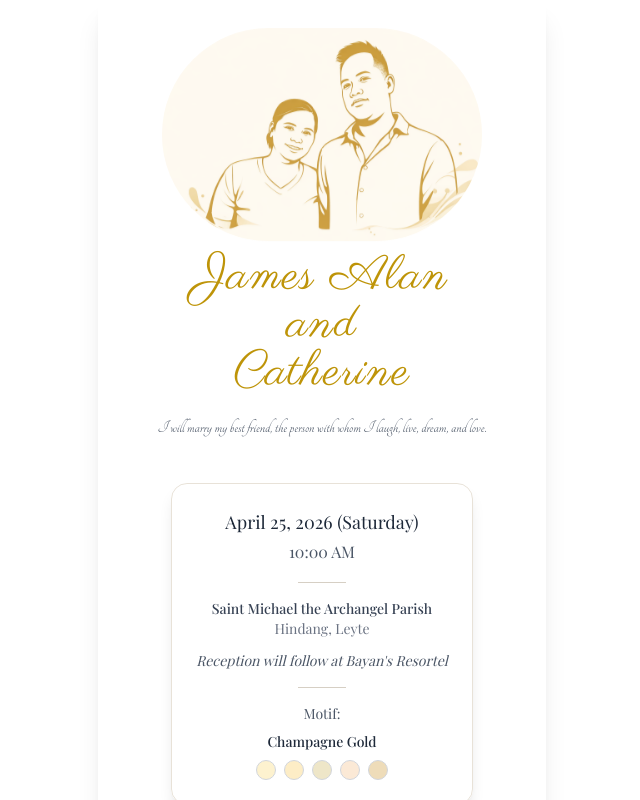
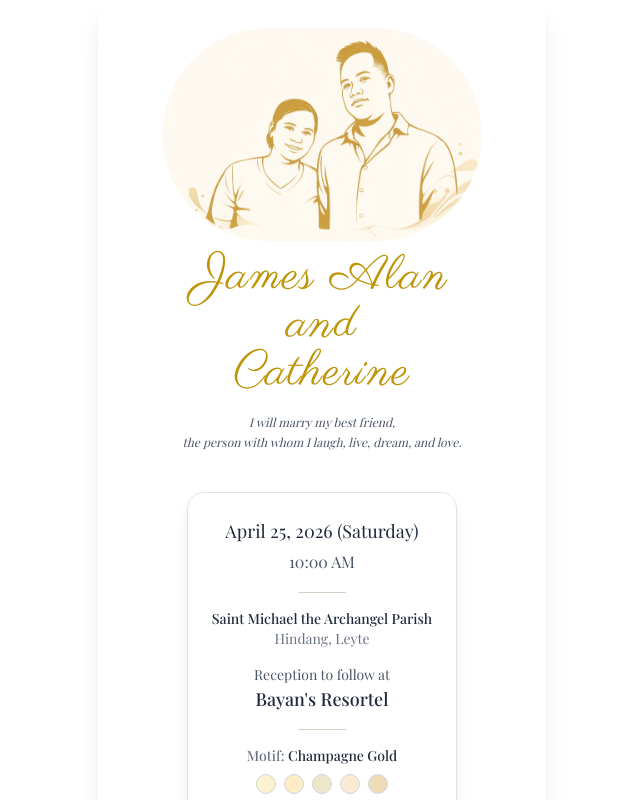
Before and after one commit to harocorcon/james-cath-nuptials, a Next.js app: page /invite/1 in a window 1280 px wide. Both pictures are taken after a click on the button "Open Invitation". Shown: the top 800 px of the page, without its empty margins (318-958 px from the left). Built offline with nearby package versions, Linux system fonts and the light colour scheme; a web font is replaced by a local one.

Commit message:
minor fixes on texts

```diff
--- a/components/Hero.tsx
+++ b/components/Hero.tsx
@@ -35,8 +35,8 @@ export default function Hero({ name }: { name: string }) {
         James Alan <br/> and <br/> Catherine
       </h1>
 
-      <p className={`${tangerine.className} mt-4 text-lg  text-gray-600 max-w-md leading-relaxed`}>
-        I will marry my best friend, the person with whom I laugh, live, dream, and love.
+      <p className={` mt-4 text-xs italic  text-gray-600 max-w-md leading-relaxed`}>
+        I will marry my best friend, <br/>the person with whom I laugh, live, dream, and love.
       </p>
 
       {/* Wedding Details */}
@@ -57,7 +57,7 @@ export default function Hero({ name }: { name: string }) {
     <div className="w-12 h-[1px] bg-[#d6cfc4] mx-auto my-4"></div>
 
     {/* Church */}
-    <p className="text-sm text-gray-700 font-medium">
+    <p className="text-sm text-gray-800 font-medium">
       Saint Michael the Archangel Parish
     </p>
 
@@ -66,8 +66,9 @@ export default function Hero({ name }: { name: string }) {
     </p>
 
     {/* Reception */}
-    <p className="mt-3 text-sm text-gray-600 italic">
-      Reception will follow at Bayan's Resortel
+    <p className="mt-4 text-sm text-gray-600">
+      Reception to follow at <br/>
+      <span className="text-lg text-gray-800 font-medium">Bayan's Resortel</span>
     </p>
 
     {/* Divider */}
@@ -77,10 +78,8 @@ export default function Hero({ name }: { name: string }) {
     <div className="flex flex-col items-center justify-center gap-2 text-sm text-gray-600">
 
       <div className="flex flex-col items-center gap-2">
-        <span>Motif:</span>
-
-        <span className="font-medium text-gray-800">
-            Champagne Gold
+        <span className="font-medium text-gray-500">
+            Motif: <span className=" text-gray-800 font-medium">Champagne Gold</span>
         </span>
         </div>
       {/* Color circle instead of image (cleaner!) */}
```
